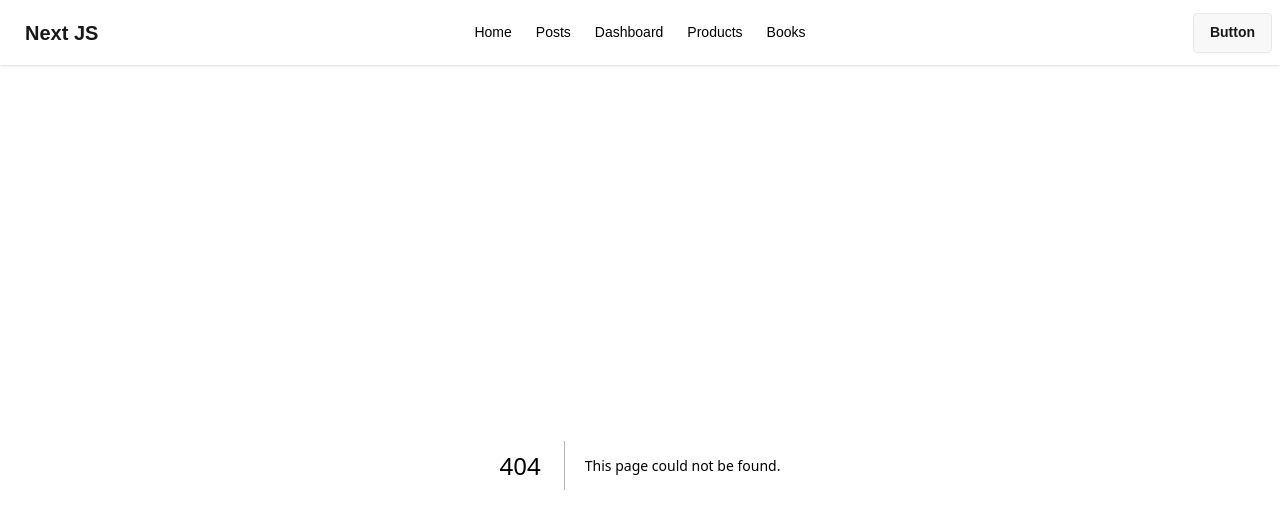
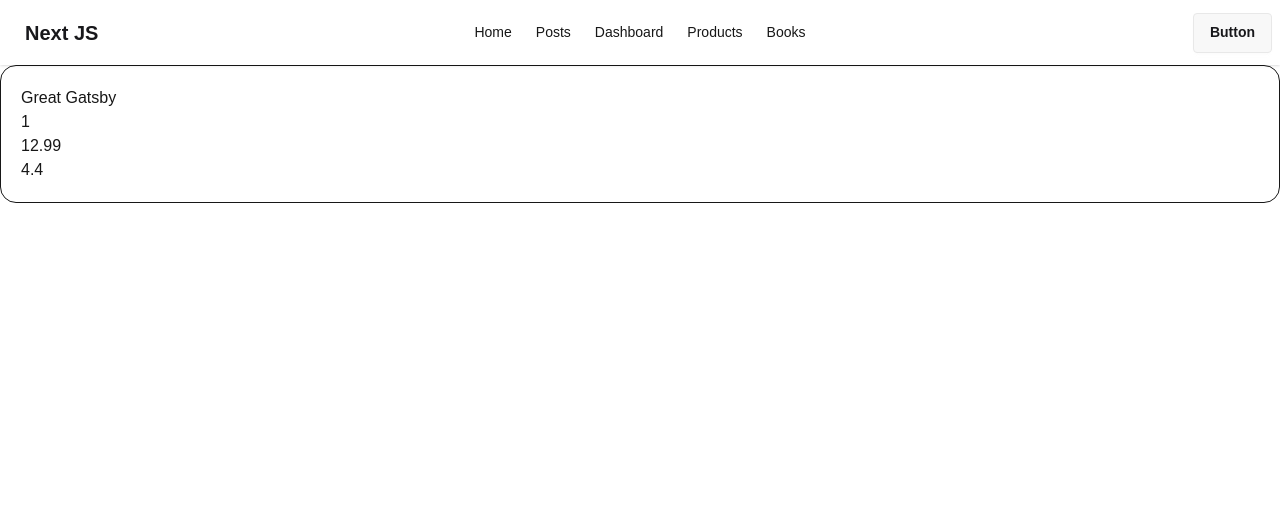
Before and after one commit to asm-saim/v3.nextjs-data-caching, a Next.js app: page /books/1 in a window 1280 px wide. Before the commit this address had no page. Shown: the top 528 px of the page. Built offline with nearby package versions, Linux system fonts and the light colour scheme; data requests are answered from the project's data file.

Commit message:
dynamic segment implemented

```diff
--- /dev/null
+++ b/app/books/[bookid]/page.tsx
@@ -0,0 +1,19 @@
+import { IBooks } from "@/types";
+
+const BookPage = async ({ params }: { params: Promise<{ bookid: string }> }) => {
+  const { bookid } = await params;
+
+  const res = await fetch(`http://localhost:3001/books/${bookid}`);
+  const book: IBooks = await res.json();
+
+  return (
+    <div className="border rounded-2xl p-5 mx-auto">
+      <h1>{book.title}</h1>
+      <h1>{book.id}</h1>
+      <h1>{book.price}</h1>
+      <h1>{book.rating}</h1>
+    </div>
+  );
+};
+
+export default BookPage;
--- a/app/books/page.tsx
+++ b/app/books/page.tsx
@@ -1,6 +1,7 @@
 import Books from "../components/Books";
 
 const getBooks = async () => {
+  //ISR:
   const res = await fetch("http://localhost:3001/books", { next: { revalidate: 20 } });
   if (!res.ok) {
     throw new Error("Failed to load data");
--- a/app/components/Books.tsx
+++ b/app/components/Books.tsx
@@ -1,7 +1,8 @@
+import Link from "next/link";
 import React from "react";
 
 const Books = ({ book }) => {
-  const { title, price, year } = book;
+  const { id, title, price, year } = book;
   return (
     <div className="card card-border bg-base-100 w-96">
       <div className="card-body">
@@ -10,6 +11,9 @@ const Books = ({ book }) => {
         <p>{year}</p>
         <div className="card-actions justify-end">
           <button className="btn btn-primary">Buy Now</button>
+          <Link href={`/books/${id}`}>
+            <button className="btn btn-primary">Show Detail</button>
+          </Link>
         </div>
       </div>
     </div>
--- a/app/products/page.tsx
+++ b/app/products/page.tsx
@@ -4,6 +4,7 @@ import Products from "../components/Products";
 //Fetching data:
 const getProducts = async () => {
   const res = await fetch("http://localhost:3001/products");
+  //SSR, SSG:
   //   const res = await fetch("http://localhost:3001/products", { cache: "force-cache" });
   //   const res = await fetch("http://localhost:3001/products", { cache: "no-store" });
   return res.json();
--- /dev/null
+++ b/types.ts
@@ -0,0 +1,9 @@
+export interface IBooks {
+  id: number;
+  title: string;
+  author: string;
+  genre: string;
+  price: number;
+  year: number;
+  rating: number;
+}
```
